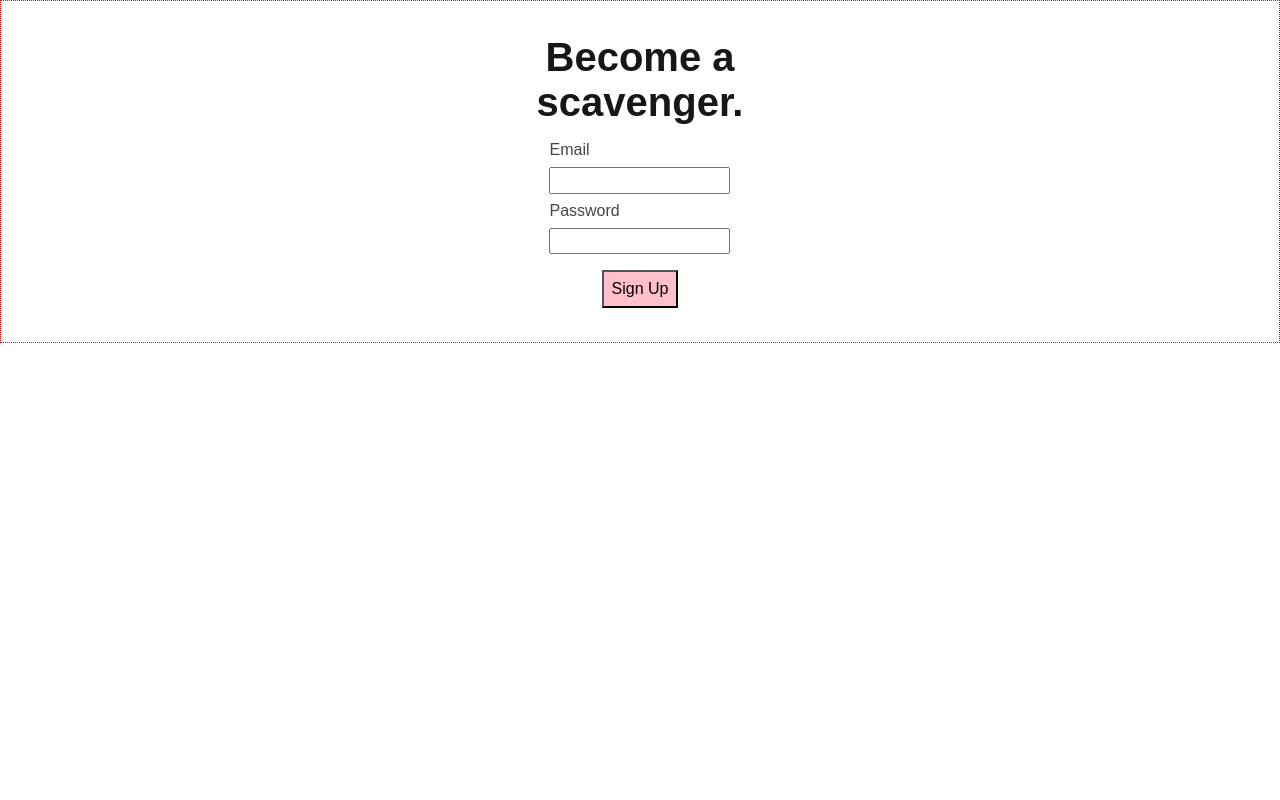
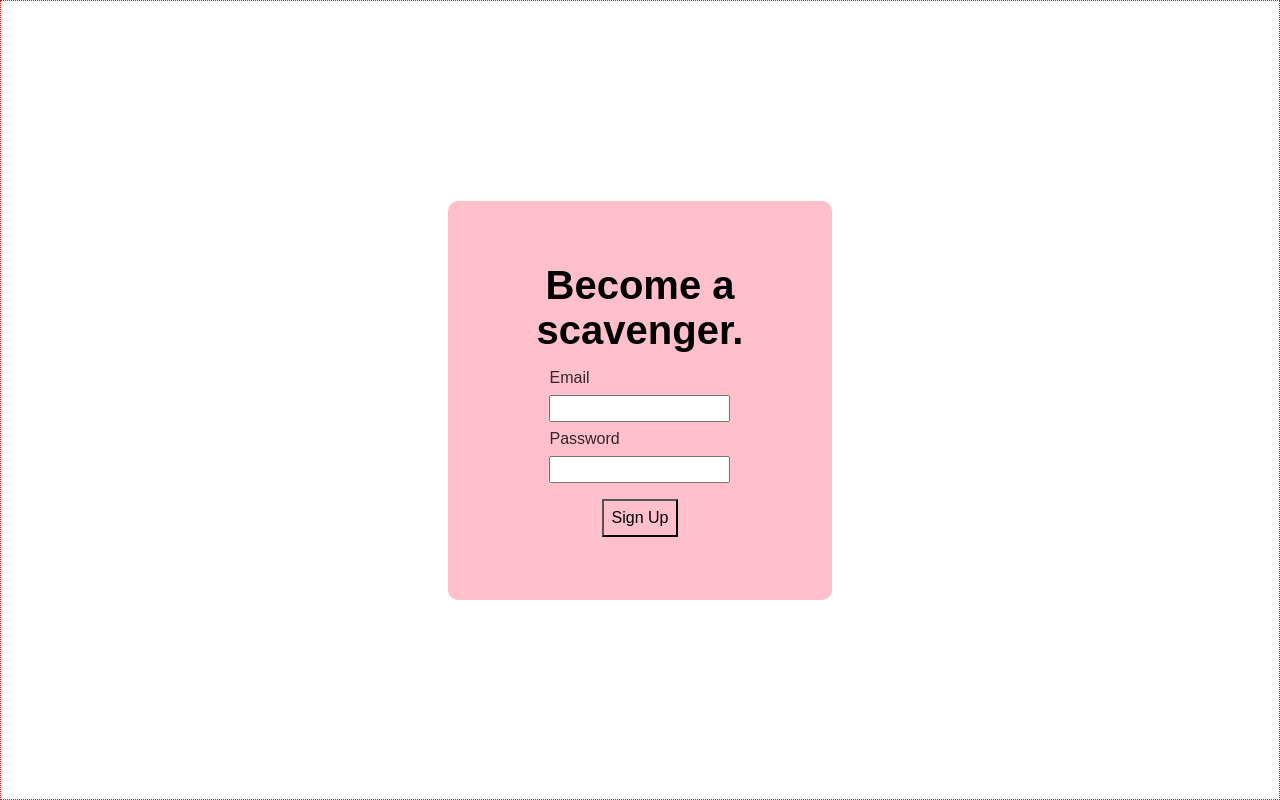
Before and after one commit to CalumCheah/firstStreetScavengers, a Next.js app: page /signup in a window 1280 px wide. Built offline with nearby package versions, Linux system fonts and the light colour scheme.

Commit message:
added vars

```diff
--- a/app/globals.css
+++ b/app/globals.css
@@ -1,12 +1,15 @@
 :root {
   --background: #ffffff;
-  --foreground: #171717;
+  --foreground: #000000;
+  --misty-pink: #fbdada
+  --matte-black: #28282b;
 }
 
 html,
 body {
   max-width: 100vw;
   overflow-x: hidden;
+  height: 100%;
 }
 
 body {
--- a/app/signup/page.module.css
+++ b/app/signup/page.module.css
@@ -13,7 +13,8 @@
     width: 30%;
     padding: 2em;
     border-radius: 10px;
-    border: rgba(255, 255, 255, .1) solid 2px;
+    border: pink solid 2px;
+    background-color: pink;
     align-items: center;
     justify-content: center;
     gap: 1em;
```
